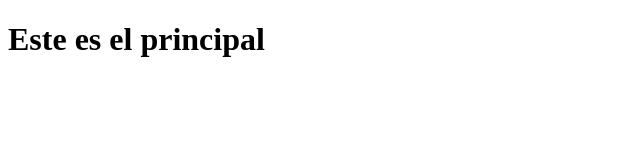
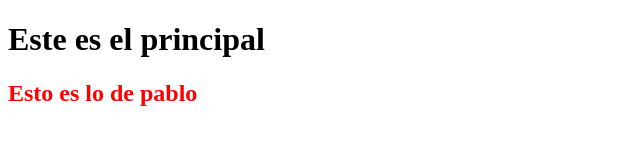
Before and after one commit to AlejndroSG/principal, a plain HTML site: page index.html in a window 1280 px wide. Shown: the whole page, without its empty margins (0-640 px from the left). Drawn offline with Linux system fonts and the light colour scheme.

Commit message:
comit Pablo

```diff
--- a/index.html
+++ b/index.html
@@ -4,8 +4,14 @@
     <meta charset="UTF-8">
     <meta name="viewport" content="width=device-width, initial-scale=1.0">
     <title>Hola</title>
+    <style>
+        .clase{
+            color: red;
+        }
+    </style>
 </head>
 <body>
     <h1>Este es el principal</h1>
+    <h2 class="clase">Esto es lo de pablo</h2>
 </body>
 </html>
```
